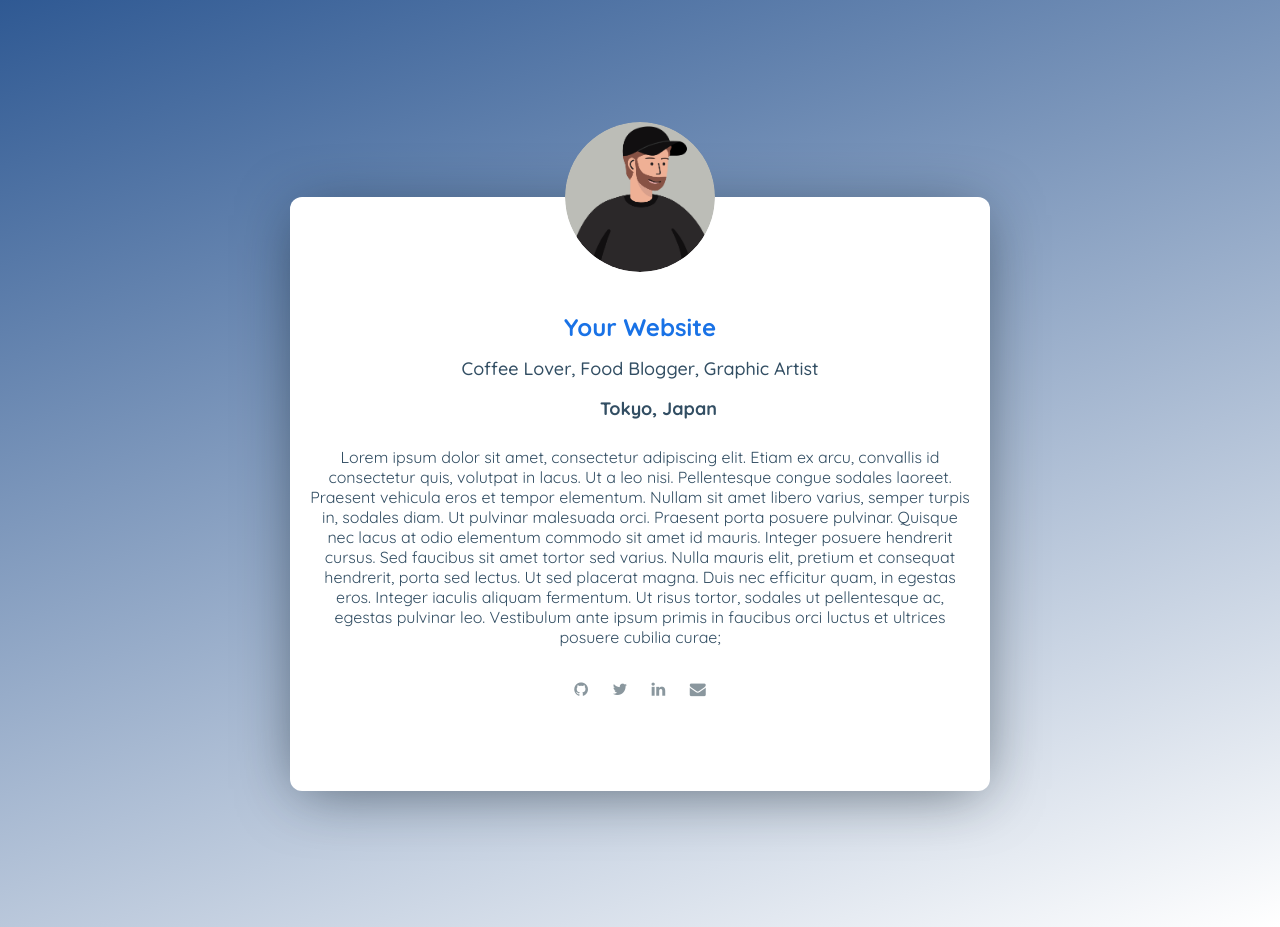
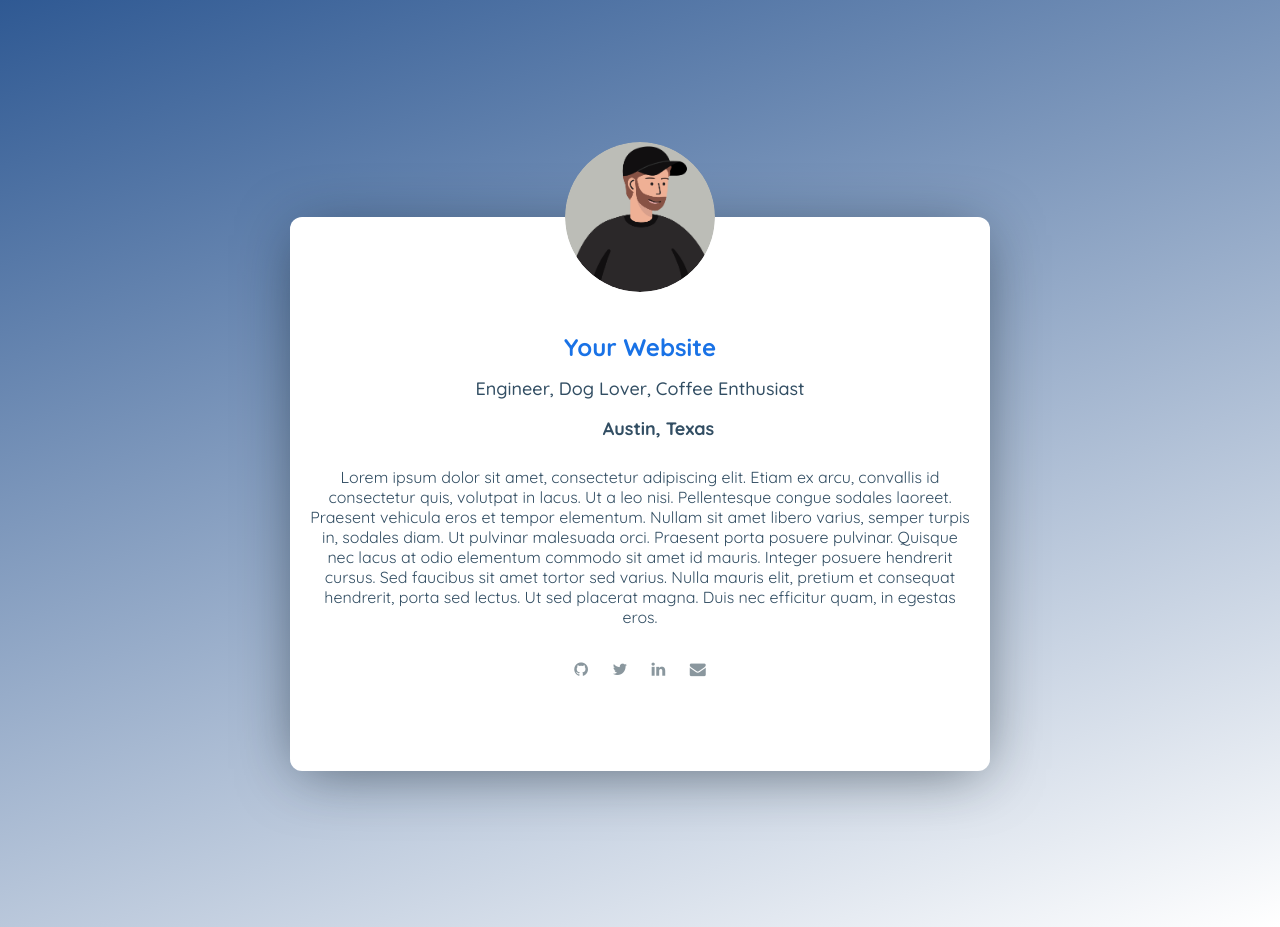
Before and after one commit to johncorderox/humble-jekyll-theme, a Jekyll site: the page built from index.html, in a window 1280 px wide. Built offline with Jekyll 4.4.1, drawn with Linux system fonts in a browser that asks for light colours.

Commit message:
more changes

```diff
--- a/_config.yml
+++ b/_config.yml
@@ -1,15 +1,17 @@
 # Site settings
 title_text: My Website
-full_name:
 email: johncorderox@gmail.com
 
-location: Tokyo, Japan
-bio_text: Coffee Lover, Food Blogger, Graphic Artist
+location: Austin, Texas
+bio_text: Engineer, Dog Lover, Coffee Enthusiast
 bio_description:
-
-linkedin:
-github:
-twitter:
+  Lorem ipsum dolor sit amet, consectetur adipiscing elit.
+  Etiam ex arcu, convallis id consectetur quis, volutpat in lacus.
+  Ut a leo nisi. Pellentesque congue sodales laoreet.
+  Praesent vehicula eros et tempor elementum. Nullam sit amet libero varius, semper turpis in, sodales diam.
+  Ut pulvinar malesuada orci. Praesent porta posuere pulvinar. Quisque nec lacus at odio elementum commodo sit amet id mauris.
+  Integer posuere hendrerit cursus. Sed faucibus sit amet tortor sed varius. Nulla mauris elit, pretium et consequat hendrerit,
+  porta sed lectus. Ut sed placerat magna. Duis nec efficitur quam, in egestas eros.
 
 # Build settings
 markdown:            kramdown
@@ -21,10 +23,9 @@ plugins:             [jekyll-sitemap, jekyll-seo-tag]
 # If you are not using Google Analytics, please change 'google-ID' to an empty string
 google-ID: ''
 
-
 # Available social icons are powered by Font Awesome, so you can use any icon that they offer
 social:
-- {icon: 'github',     link: 'https://www.github.com/lenpaul'}
-- {icon: 'twitter',    link: 'https://twitter.com/paululele'}
-- {icon: 'linkedin',   link: 'http://www.linkedin.com/in/lenpaul/'}
-- {icon: 'envelope',   link: 'mailto:l.nguyen.paul@gmail.com'}
+- {icon: 'github',     link: 'https://www.github.com/'}
+- {icon: 'twitter',    link: 'https://twitter.com/'}
+- {icon: 'linkedin',   link: 'http://www.linkedin.com'}
+- {icon: 'envelope',   link: 'mailto:your_email_here@gmail.com'}
--- a/_includes/head.html
+++ b/_includes/head.html
@@ -5,7 +5,6 @@
   <meta name="viewport" content="width=device-width, initial-scale=1">
   <meta charset="utf-8">
   <link rel="stylesheet" href="{{ site.github.url }}/assets/css/main.css">
-  <link rel="stylesheet" href="{{ site.github.url }}/assets/css/syntax.css">
 
   <link href='https://fonts.googleapis.com/css?family=Roboto+Mono|Roboto:300,400,900,400italic' rel='stylesheet' type='text/css'>
   <link rel="stylesheet" href="https://fonts.googleapis.com/css?family=Source+Code+Pro">
--- a/_layouts/home.html
+++ b/_layouts/home.html
@@ -24,7 +24,7 @@ layout: default
 
       <div class="profile-card-social">
 
-        Lorem ipsum dolor sit amet, consectetur adipiscing elit. Etiam ex arcu, convallis id consectetur quis, volutpat in lacus. Ut a leo nisi. Pellentesque congue sodales laoreet. Praesent vehicula eros et tempor elementum. Nullam sit amet libero varius, semper turpis in, sodales diam. Ut pulvinar malesuada orci. Praesent porta posuere pulvinar. Quisque nec lacus at odio elementum commodo sit amet id mauris. Integer posuere hendrerit cursus. Sed faucibus sit amet tortor sed varius. Nulla mauris elit, pretium et consequat hendrerit, porta sed lectus. Ut sed placerat magna. Duis nec efficitur quam, in egestas eros. Integer iaculis aliquam fermentum. Ut risus tortor, sodales ut pellentesque ac, egestas pulvinar leo. Vestibulum ante ipsum primis in faucibus orci luctus et ultrices posuere cubilia curae;
+        {{site.bio_description}}
       </div>
 
 			<footer class="footer">
```
Also changed, not shown: README.md, _layouts/archive.html (deleted), _layouts/post.html (deleted), 3 other files.
